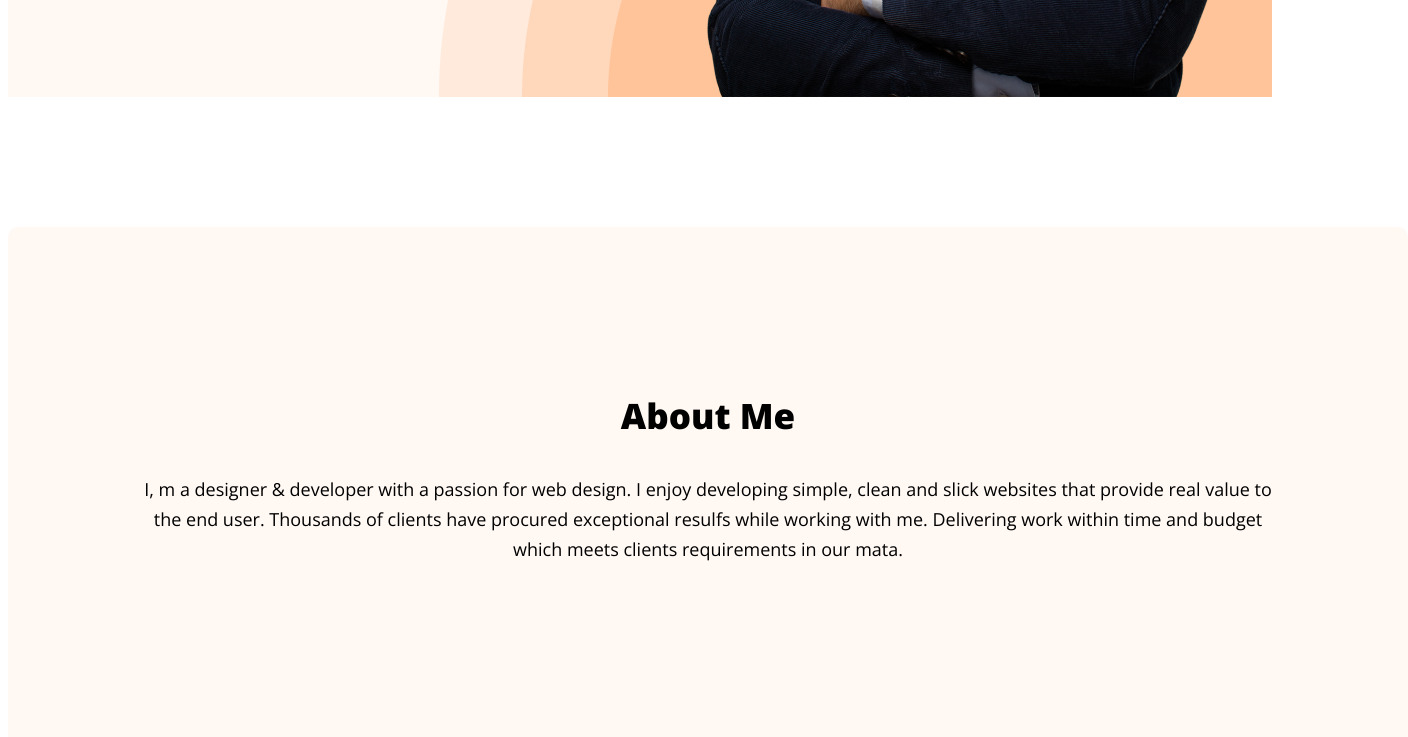
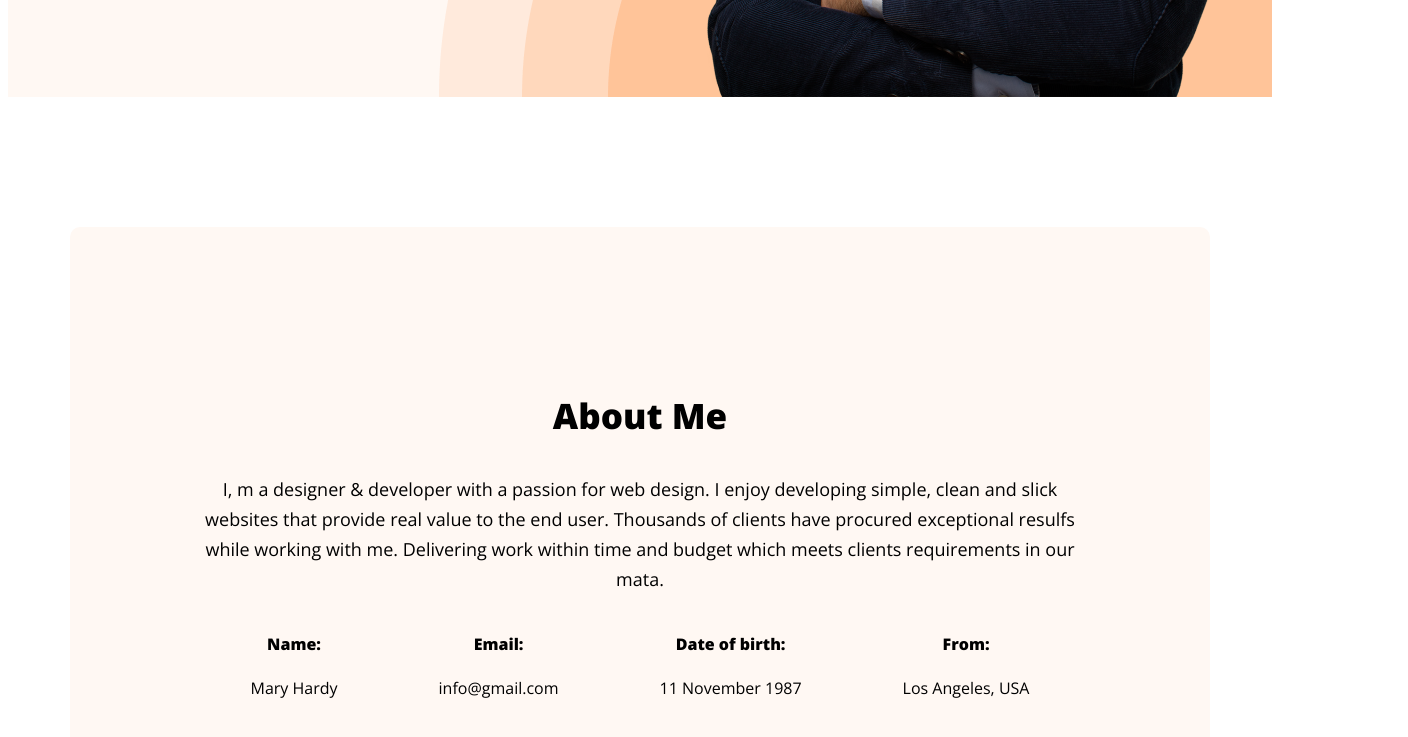
Before and after one commit to mehedi4s/web-developer-portfolio, a plain HTML site: page index.html in a window 1280 px wide. Shown: the part 768-1505 px from the top of the page, 1408 px wide, since content can reach past the window. Drawn offline with nearby package versions, Linux system fonts and the light colour scheme.

Commit message:
about info add

```diff
--- a/index.html
+++ b/index.html
@@ -37,6 +37,27 @@
                <p class="section-discription">
                 I, m a designer & developer with a passion for web design. I enjoy developing simple, clean and slick websites that provide real value to the end user. Thousands of clients have procured exceptional resulfs while working with me. Delivering work within time and budget which meets clients requirements in our mata.
                </p>
+               <div class="about-info-container">
+                    <!-- .about-info*4>h4.info-title+p.info-description -->
+
+                    <div class="about-info">
+                        <h4 class="info-title">Name: </h4>
+                        <p class="info-description">Mary Hardy</p>
+                    </div>
+                    <div class="about-info">
+                        <h4 class="info-title">Email:</h4>
+                        <p class="info-description">info@gmail.com</p>
+                    </div>
+                    <div class="about-info">
+                        <h4 class="info-title">Date of birth:</h4>
+                        <p class="info-description">11 November 1987</p>
+                    </div>
+                    <div class="about-info">
+                        <h4 class="info-title">From:</h4>
+                        <p class="info-description">Los Angeles, USA</p>
+                    </div>
+
+               </div>
         </section>
     </main>
 
--- a/styles/portfolio.css
+++ b/styles/portfolio.css
@@ -101,14 +101,22 @@ flex-shrink: 0;
 }
 
 /* main section style */
-
+main{
+    max-width: 1140px;
+    margin: 0 auto;
+}
 /* about section style */
 
 .about{
     padding: 130px;
     border-radius: 10px;
     background: #FFF8F3;
-    width: 1140px;
-    height: 550px;
     margin: 130px 0px;
 }
+.about-info-container{
+    display: flex;
+    justify-content: space-around;
+}
+.about-info{
+    text-align: center;
+}
```
